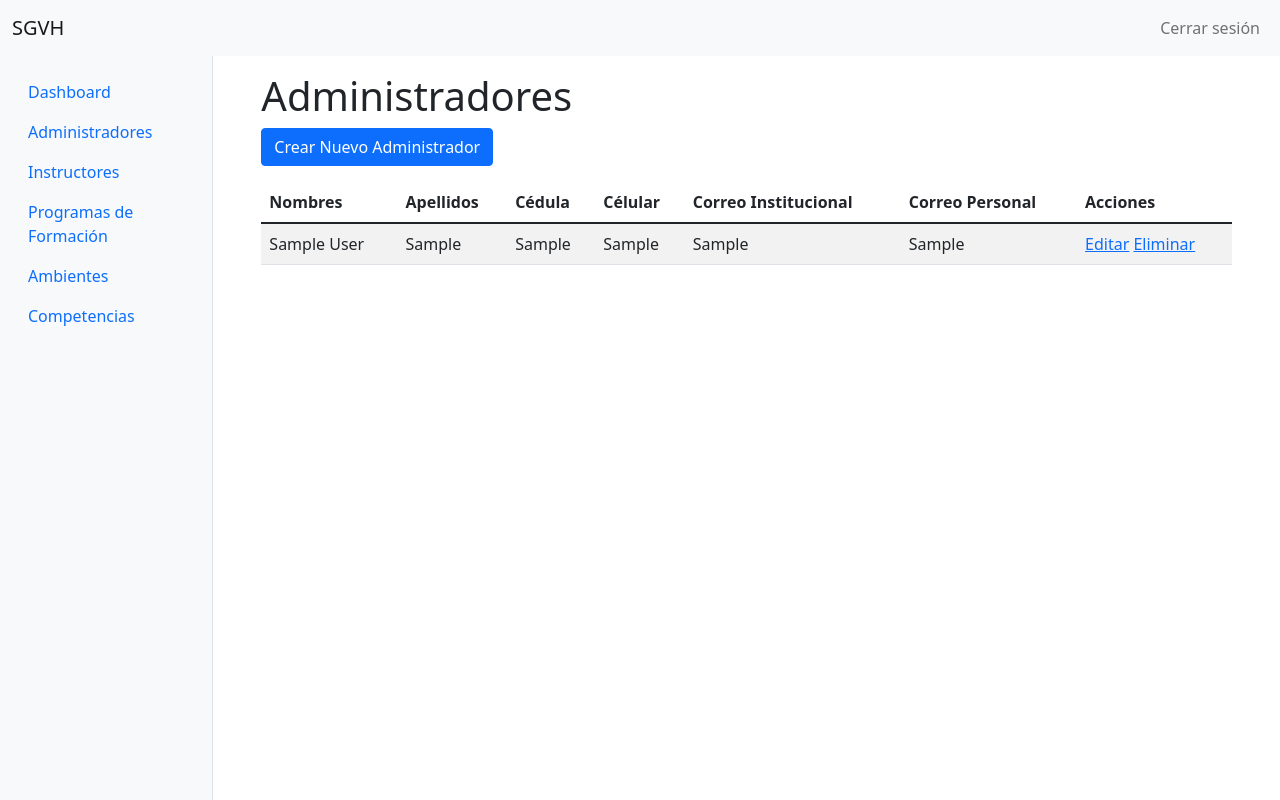
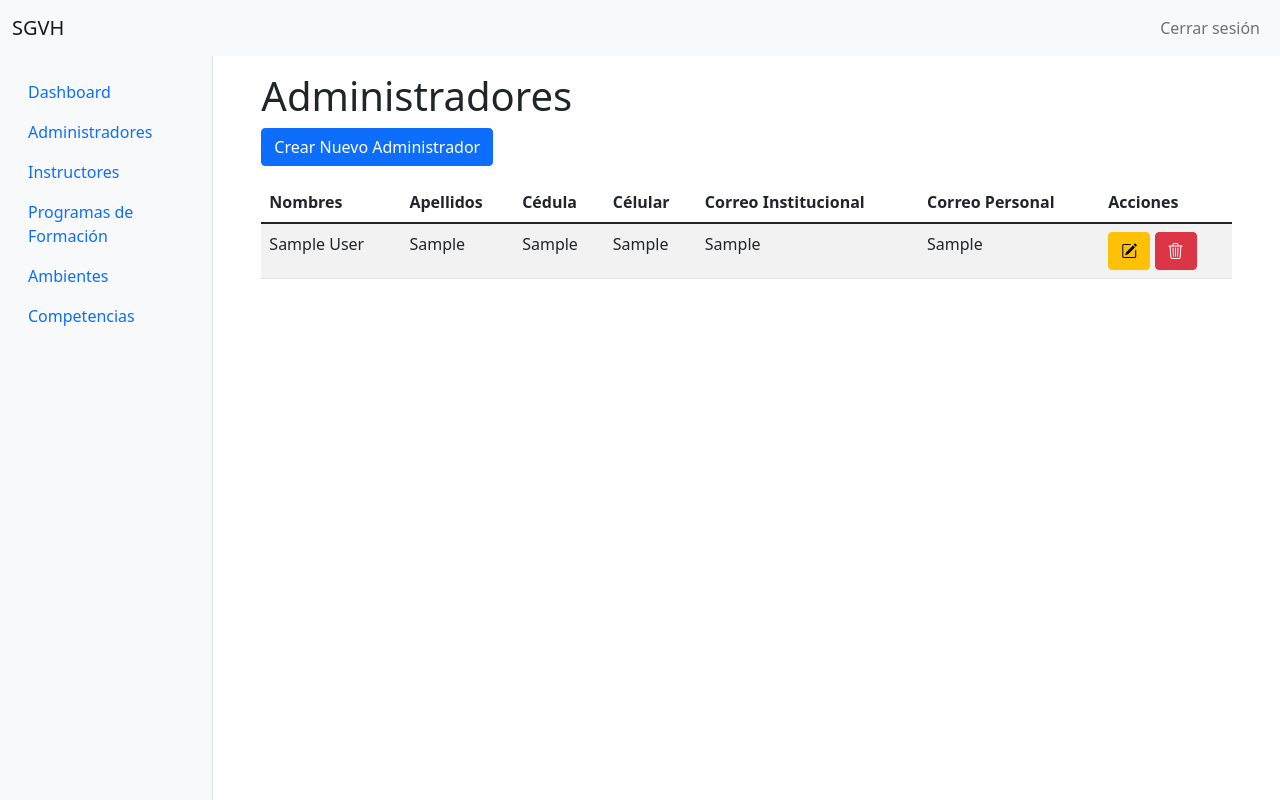
Before and after one commit to Sebxzttian/django_sgvh, a Django app: page /administradores/ in a window 1280 px wide. Run offline with Django 5.2, Linux system fonts and the light colour scheme; a user stored in the database is signed in; tables that the repository leaves empty hold one stand-in row (values such as "Sample post").

Commit message:
libreria

```diff
--- a/sgvh/horarios/templates/horarios/administrador_list.html
+++ b/sgvh/horarios/templates/horarios/administrador_list.html
@@ -30,9 +30,16 @@
             <td>{{ admin.correo_personal }}</td>
             <td>
                 <!-- Botón para editar -->
-                <a href="{% url 'administrador_edit' admin.pk %}">Editar</a>
+                <a href="{% url 'administrador_edit' admin.pk %}" class="btn btn-warning">
+                    <i class="bi bi-pencil-square"></i>
+                </a>
+
                 <!-- Botón para eliminar -->
-                <a href="{% url 'administrador_delete' admin.pk %}" onclick="return confirm('¿Estás seguro de que quieres eliminar a este administrador?');">Eliminar</a>
+                <a href="{% url 'administrador_delete' admin.pk %}" onclick="return confirm('¿Estás seguro de que quieres eliminar a este administrador?');" class="btn btn-danger">
+                    <i class="bi bi-trash3"></i>
+                </a>
+
+
             </td>
         </tr>
         {% endfor %}
--- a/sgvh/horarios/templates/horarios/base.html
+++ b/sgvh/horarios/templates/horarios/base.html
@@ -5,6 +5,7 @@
     <meta name="viewport" content="width=device-width, initial-scale=1.0">
     <title>{% block title %}Sistema de Gestión de Horarios{% endblock %}</title>
     <link href="https://cdn.jsdelivr.net/npm/bootstrap@5.1.3/dist/css/bootstrap.min.css" rel="stylesheet">
+    <link href="https://cdnjs.cloudflare.com/ajax/libs/bootstrap-icons/1.11.3/font/bootstrap-icons.min.css" rel="stylesheet">
     <style>
         #sidebar {
             height: 100vh;
```
